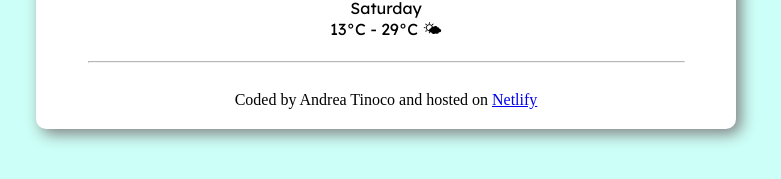
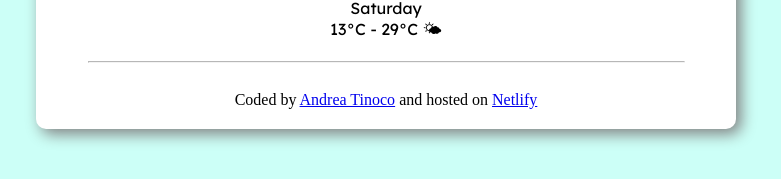
Before and after one commit to andietiag/Weather-App, a website: page index.html in a window 1280 px wide. Shown: the part 436-615 px from the top of the page, without its empty margins (254-1035 px from the left). Drawn offline with nearby package versions, Linux system fonts and the light colour scheme; no server answers; a web font is replaced by a local one.

Commit message:
Added Github link

```diff
--- a/index.html
+++ b/index.html
@@ -52,7 +52,7 @@
         <li>Saturday<br />13°C - 29°C 🌤</li>
       </ul>
       <hr />
-      <footer>Coded by Andrea Tinoco and hosted on <a href="https://www.netlify.com/">Netlify</a></footer>
+      <footer>Coded by <a href="https://github.com/andietiag">Andrea Tinoco</a> and hosted on <a href="https://www.netlify.com/">Netlify</a></footer>
     </div>
     <script src="src/script.js"></script>
   </body>
```
